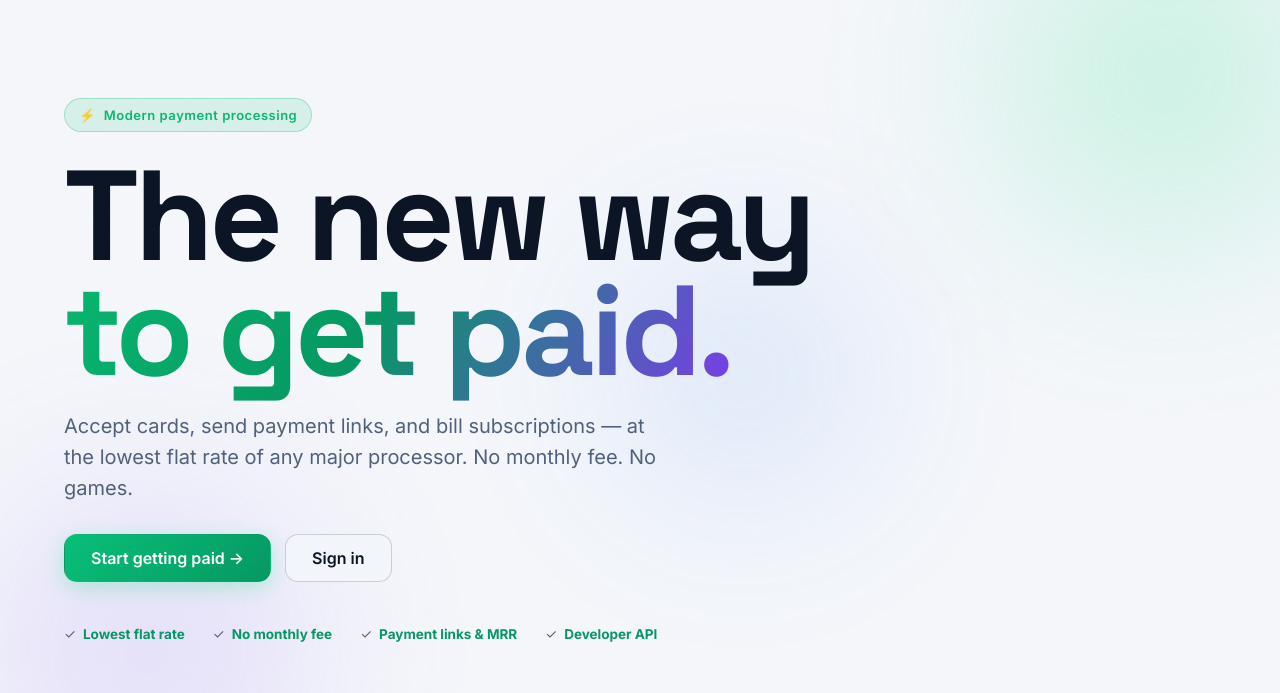
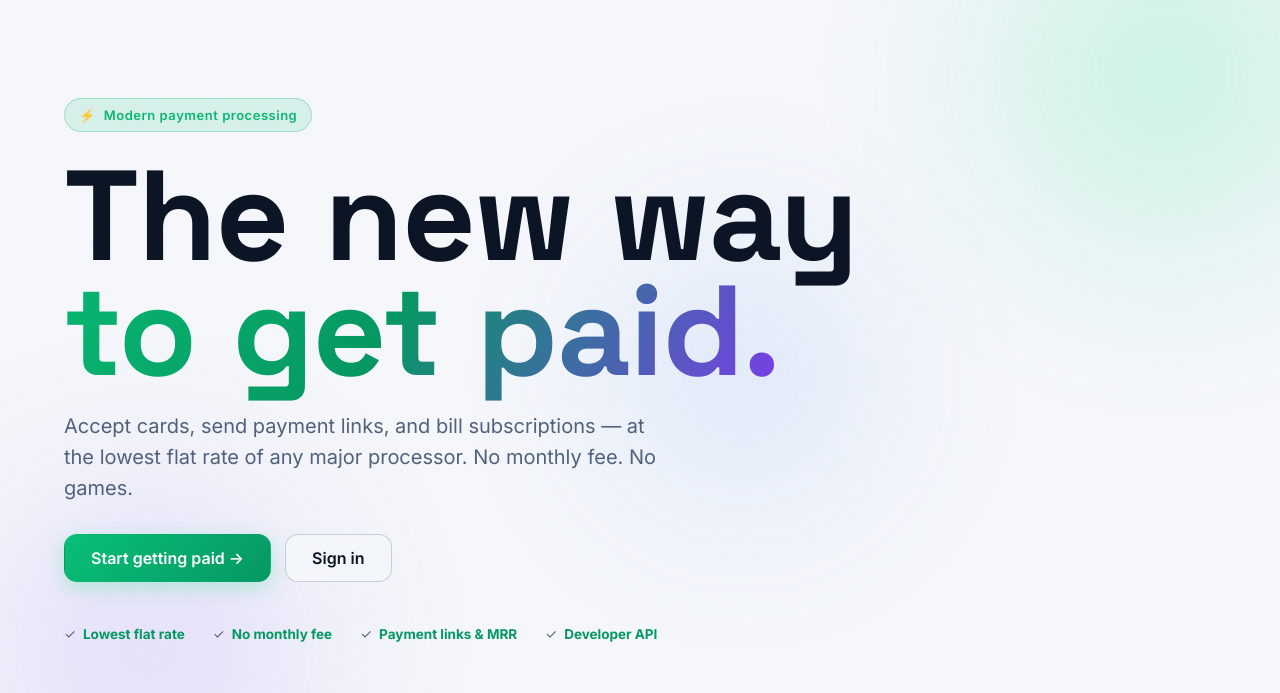
Before and after one commit to dylanpier2021-cell/piersondigitalpayment, a website: page public/index.html in a window 1280 px wide. Shown: the part 107-800 px from the top of the page. Drawn offline with Linux system fonts and the light colour scheme; a web font is replaced by a local one.

Commit message:
Hero: readable word spacing (letter-spacing -.01em + word-spacing) — fix crowded words

```diff
--- a/public/index.html
+++ b/public/index.html
@@ -29,7 +29,7 @@
   .hero .aurora { z-index:0; }
   .hero-inner { position:relative; z-index:2; }
   .eyebrow { display:inline-flex; align-items:center; gap:8px; font-weight:600; font-size:13px; letter-spacing:.04em; color: var(--accent); background: var(--accent-soft); border:1px solid var(--accent-ring); padding:6px 14px; border-radius:999px; }
-  .hero h1 { font-family: var(--font-display); font-weight:700; font-size: clamp(60px, 10vw, 132px); line-height:.9; margin:26px 0 22px; max-width:13ch; letter-spacing:-.035em; text-wrap:balance; }
+  .hero h1 { font-family: var(--font-display); font-weight:700; font-size: clamp(60px, 10vw, 132px); line-height:.9; margin:26px 0 22px; max-width:13ch; letter-spacing:-.01em; word-spacing:.04em; text-wrap:balance; }
   .hero p.lead { font-size:20px; color: var(--text-muted); max-width:600px; margin-bottom:30px; }
   .hero .btn-group { display:flex; gap:14px; flex-wrap:wrap; }
   .trust { display:flex; gap:28px; margin-top:42px; flex-wrap:wrap; }
```
